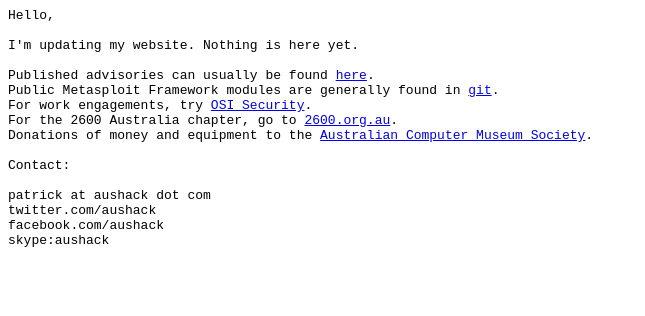
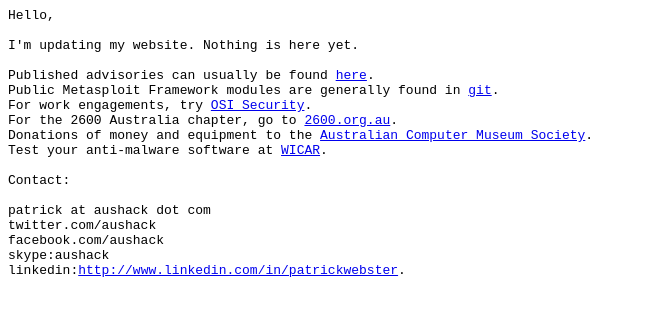
Before and after one commit to aushack/aushack.github.io, a plain HTML site: page 404.html in a window 1280 px wide. Shown: the whole page, without its empty margins (0-645 px from the left). Drawn offline with Linux system fonts and the light colour scheme.

Commit message:
Added wicar, linkedin.

```diff
--- a/404.html
+++ b/404.html
@@ -23,6 +23,7 @@ Public Metasploit Framework modules are generally found in <a href="https://gith
 For work engagements, try <a href="http://www.osisecurity.com.au">OSI Security</a>.
 For the 2600 Australia chapter, go to <a href="http://www.2600.org.au">2600.org.au</a>.
 Donations of money and equipment to the <a href="http://acms.org.au">Australian Computer Museum Society</a>.
+Test your anti-malware software at <a href="http://wicar.org/">WICAR</a>.
 
 Contact:
 
@@ -30,6 +31,7 @@ patrick at aushack dot com
 twitter.com/aushack
 facebook.com/aushack
 skype:aushack
+linkedin:<a href="http://www.linkedin.com/in/patrickwebster">http://www.linkedin.com/in/patrickwebster</a>.
 </pre>
 </body>
 </html>
```
Also changed, not shown: index.html (+2 -0 lines).
